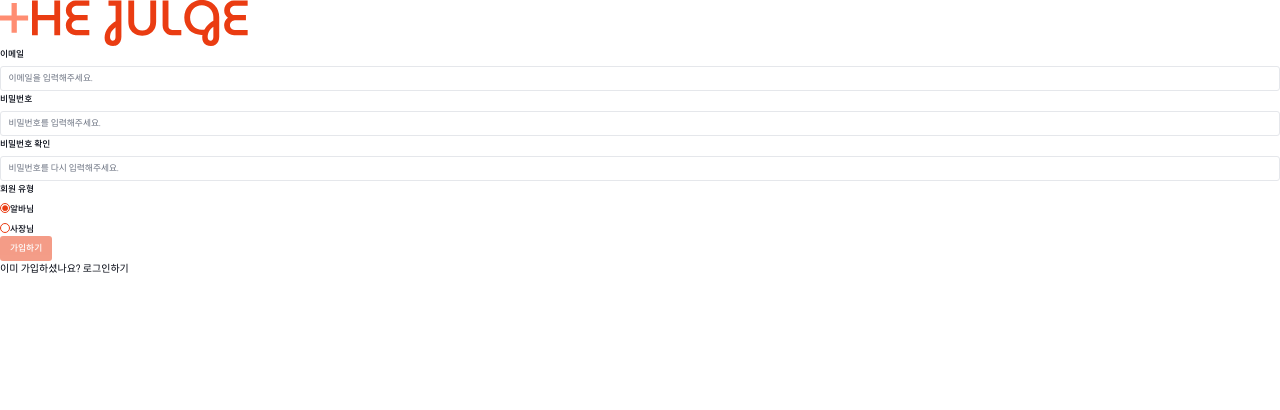
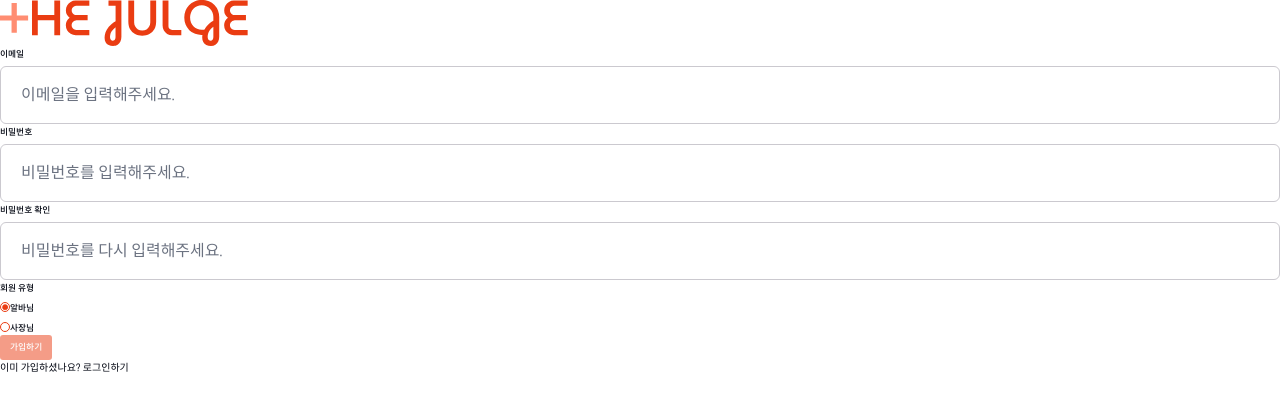
Before and after one commit to dkile/Julge, a Next.js app: page /signup in a window 1280 px wide. Shown: the top 410 px of the page. Built offline with nearby package versions, Linux system fonts and the light colour scheme; no server answers.

Commit message:
design: 공통 input 디자인 변경

```diff
--- a/src/components/ui/input.tsx
+++ b/src/components/ui/input.tsx
@@ -11,7 +11,7 @@ const Input = React.forwardRef<HTMLInputElement, InputProps>(
       <input
         type={type}
         className={cn(
-          "flex h-10 w-full rounded-md border border-input bg-background px-3 py-2 text-sm ring-offset-background file:border-0 file:bg-transparent file:text-sm file:font-medium placeholder:text-muted-foreground focus-visible:outline-none focus-visible:ring-2 focus-visible:ring-ring focus-visible:ring-offset-2 disabled:cursor-not-allowed disabled:opacity-50",
+          "flex w-full rounded-[0.6rem] border border-gray-30 bg-white px-[2rem] py-[1.6rem] text-[1.6rem] ring-offset-background file:border-0 file:bg-transparent file:text-sm file:font-medium placeholder:text-muted-foreground focus-visible:outline-none focus-visible:ring-2 focus-visible:ring-ring focus-visible:ring-offset-2 disabled:cursor-not-allowed disabled:opacity-50",
           className,
         )}
         ref={ref}
```
